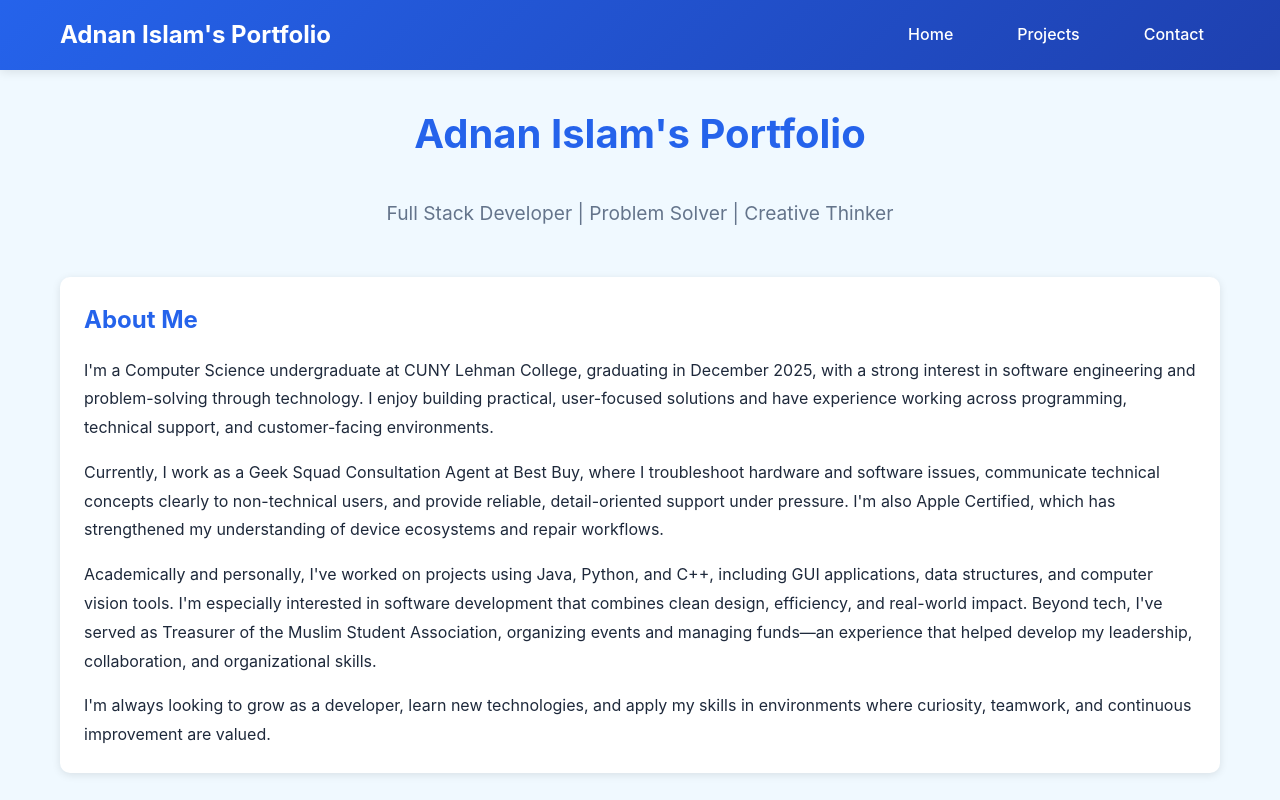
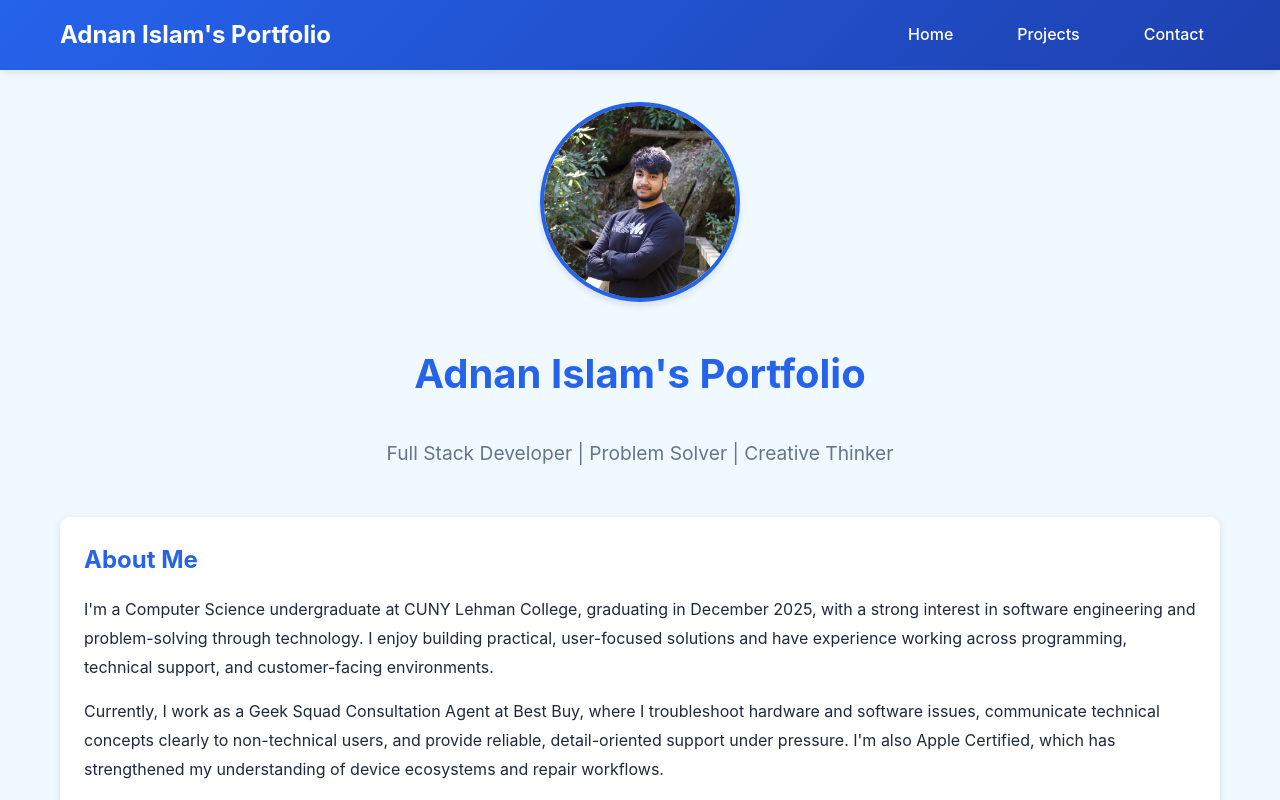
Before and after one commit to adnanislamdev/Portfoliov2, a Next.js app: page / in a window 1280 px wide. Shown: the top 800 px of the page. Built offline with nearby package versions, Linux system fonts and the light colour scheme.

Commit message:
Add Photo

```diff
--- a/pages/index.js
+++ b/pages/index.js
@@ -13,6 +13,20 @@ export default function Home() {
       <div className="page-container">
         <div className="container">
           <section className="hero">
+            <div style={{ textAlign: 'center', marginBottom: '2rem' }}>
+              <img
+                src="/profile-photo.png"
+                alt="Adnan Islam"
+                style={{
+                  width: '200px',
+                  height: '200px',
+                  borderRadius: '50%',
+                  objectFit: 'cover',
+                  border: '4px solid var(--primary-blue)',
+                  boxShadow: '0 4px 6px rgba(0, 0, 0, 0.1)',
+                }}
+              />
+            </div>
             <h1 className="page-title">Adnan Islam's Portfolio</h1>
             <p style={{ fontSize: '1.2rem', textAlign: 'center', color: 'var(--text-light)', marginBottom: '3rem' }}>
               Full Stack Developer | Problem Solver | Creative Thinker
```
Also changed, not shown: public/profile-photo.png (added).
